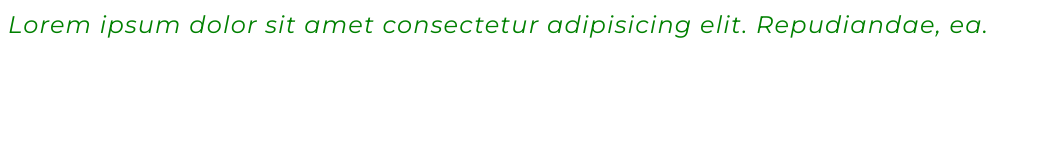
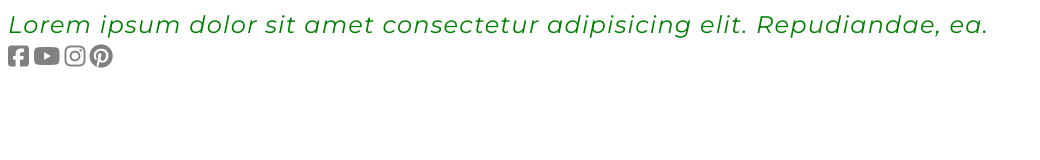
Before and after one commit to Oleksandr669/sk-training, a plain HTML site: page index.html in a window 1280 px wide. Shown: the whole page, without its empty margins (0-1040 px from the left). Drawn offline with Linux system fonts and the light colour scheme.

Commit message:
added HW1_3

```diff
--- a/css/style.css
+++ b/css/style.css
@@ -10,3 +10,24 @@
     letter-spacing: 0.05em;
     text-align: justify;
 }
+
+a{
+    font-size: 24px;
+    color: grey;
+}
+
+.a1:hover{
+    color: blue;
+}
+
+.a2:hover{
+    color: red;
+}
+
+.a3:hover{
+color:pink;
+}
+
+.a4:hover{
+    color:red;
+}
--- a/index.html
+++ b/index.html
@@ -1,15 +1,29 @@
 <!DOCTYPE html>
 <html lang="en">
 <head>
+
     <meta charset="UTF-8">
     <meta name="viewport" content="width=device-width, initial-scale=1.0">
     <title>Document</title>
+    <script src="https://kit.fontawesome.com/e15a4bb8ae.js" crossorigin="anonymous"></script>
+    <link rel="preconnect" href="https://fonts.gstatic.com">
+    <link href="https://fonts.googleapis.com/css2?family=Montserrat:ital@1&display=swap" rel="stylesheet">
     <link rel="stylesheet" href="css/style.css">
-    <link href="https://fonts.googleapis.com/css2?family=Montserrat:ital@1&display=swap" rel="stylesheet">
+
 </head>
 
 <body>
+
     <div>Lorem ipsum dolor sit amet consectetur adipisicing elit. Repudiandae, ea.</div>
+
+    <a class="a1" href="www.facebook.com"><i class="fab fa-facebook-square"></i></a>
+
+    <a class="a2" href="www.youtube.com"><i class="fab fa-youtube"></i></a>
+
+    <a class="a3" href="www.instagram.com"><i class="fab fa-instagram"></i></a>
+
+    <a class="a4" href="www.pinterest.com"><i class="fab fa-pinterest"></i></a>
+
 </body>
 
 </html>
```
